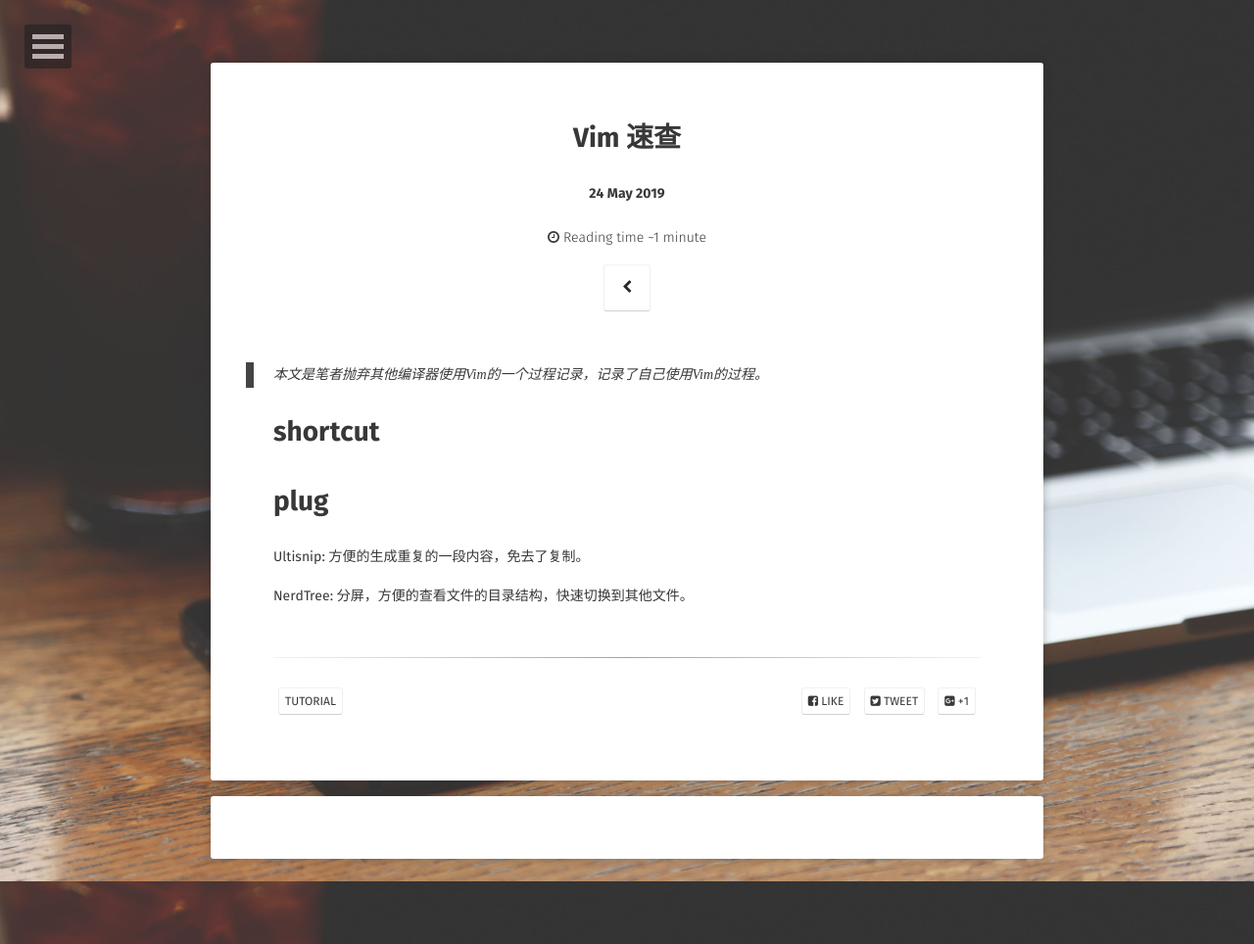
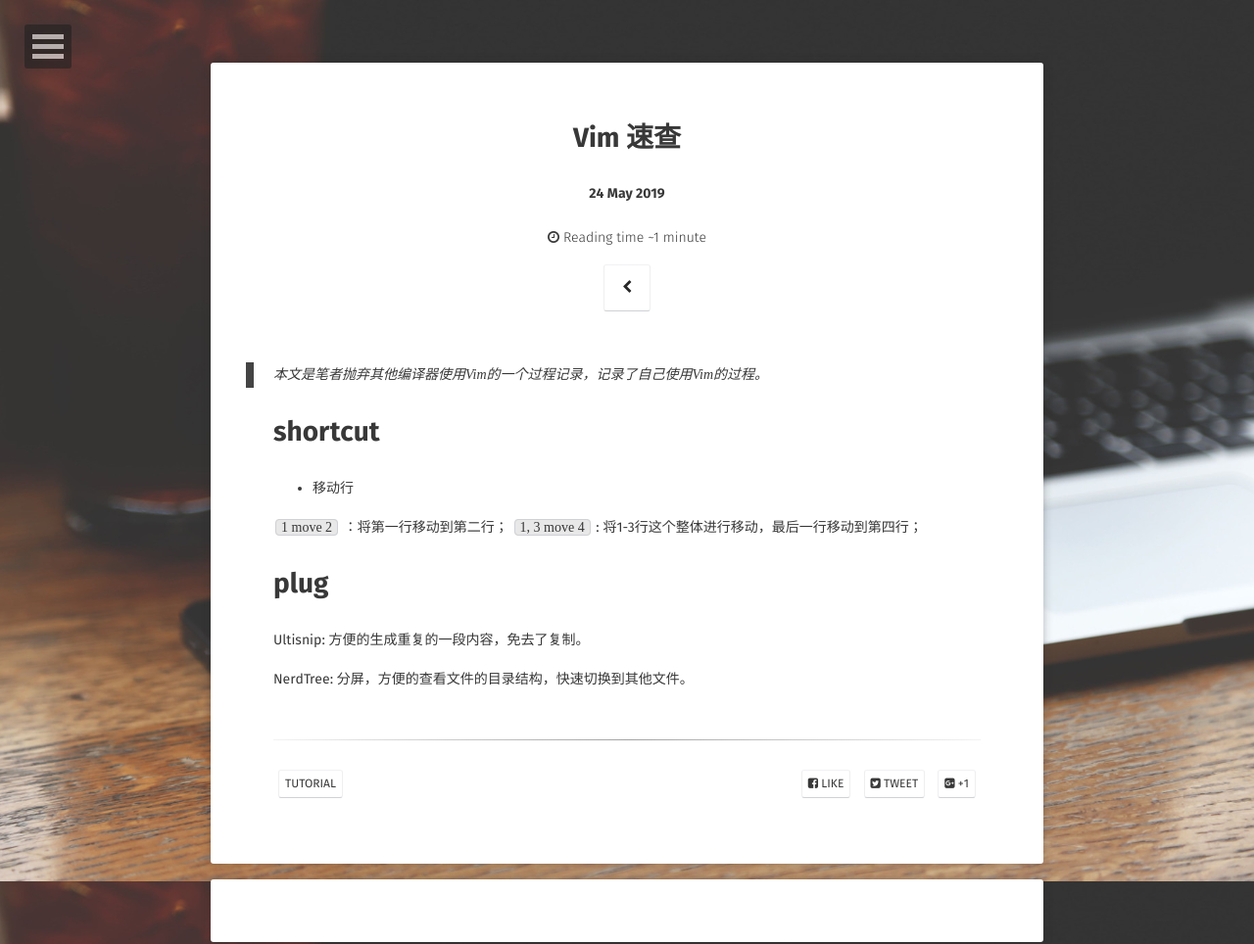
Before and after one commit to longjianjiang/longjianjiang.github.io, a Jekyll site: the page built from _posts/2019-05-24-vim-usage.md, in a window 1280 px wide. Shown: the whole page at 98% size. Built offline with Jekyll 4.4.1, drawn with Linux system fonts in a browser that asks for light colours; some web fonts are replaced; comment, search, counter and statistics services are not loaded.

Commit message:
Update(auto commit)

```diff
--- a/_posts/2019-05-24-vim-usage.md
+++ b/_posts/2019-05-24-vim-usage.md
@@ -12,6 +12,11 @@
 
 # shortcut
 
+- 移动行
+
+`1 move 2` ：将第一行移动到第二行；
+`1, 3 move 4` : 将1-3行这个整体进行移动，最后一行移动到第四行；
+
 # plug
 
 Ultisnip: 方便的生成重复的一段内容，免去了复制。
```
